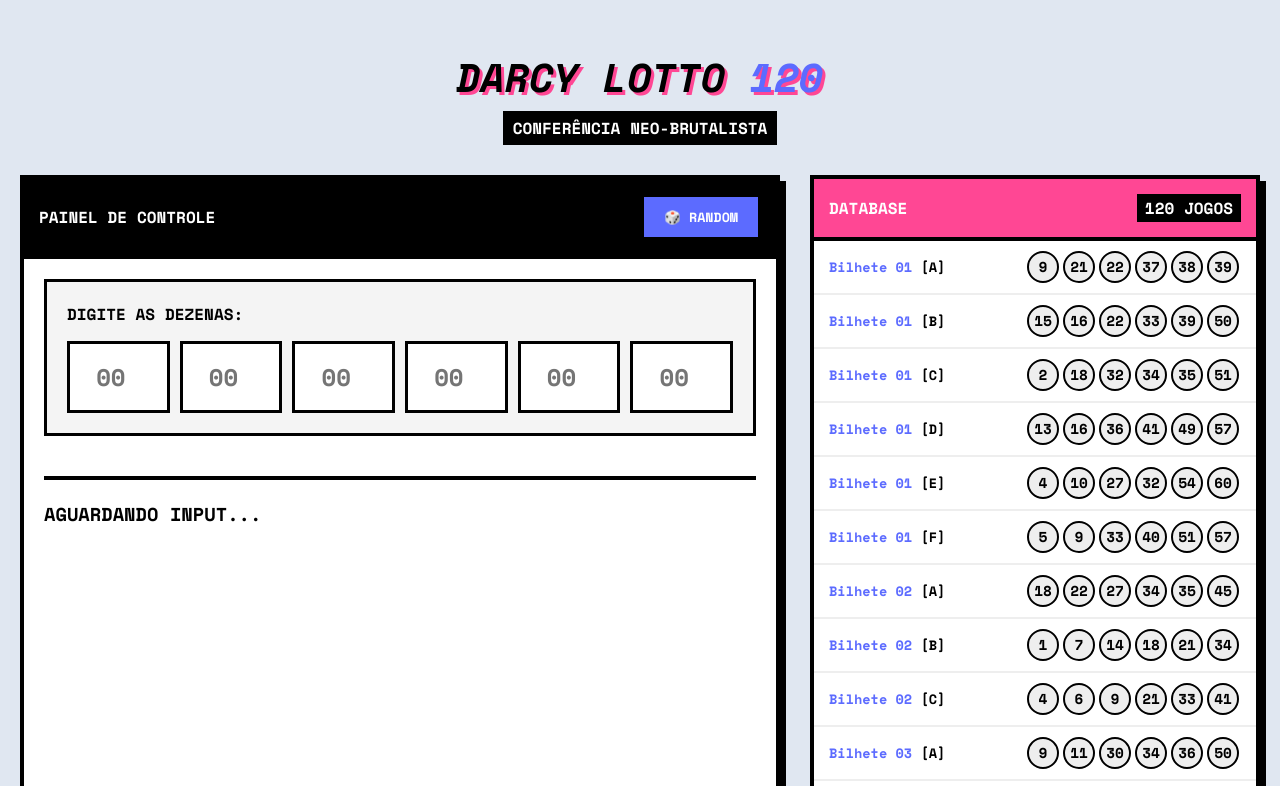
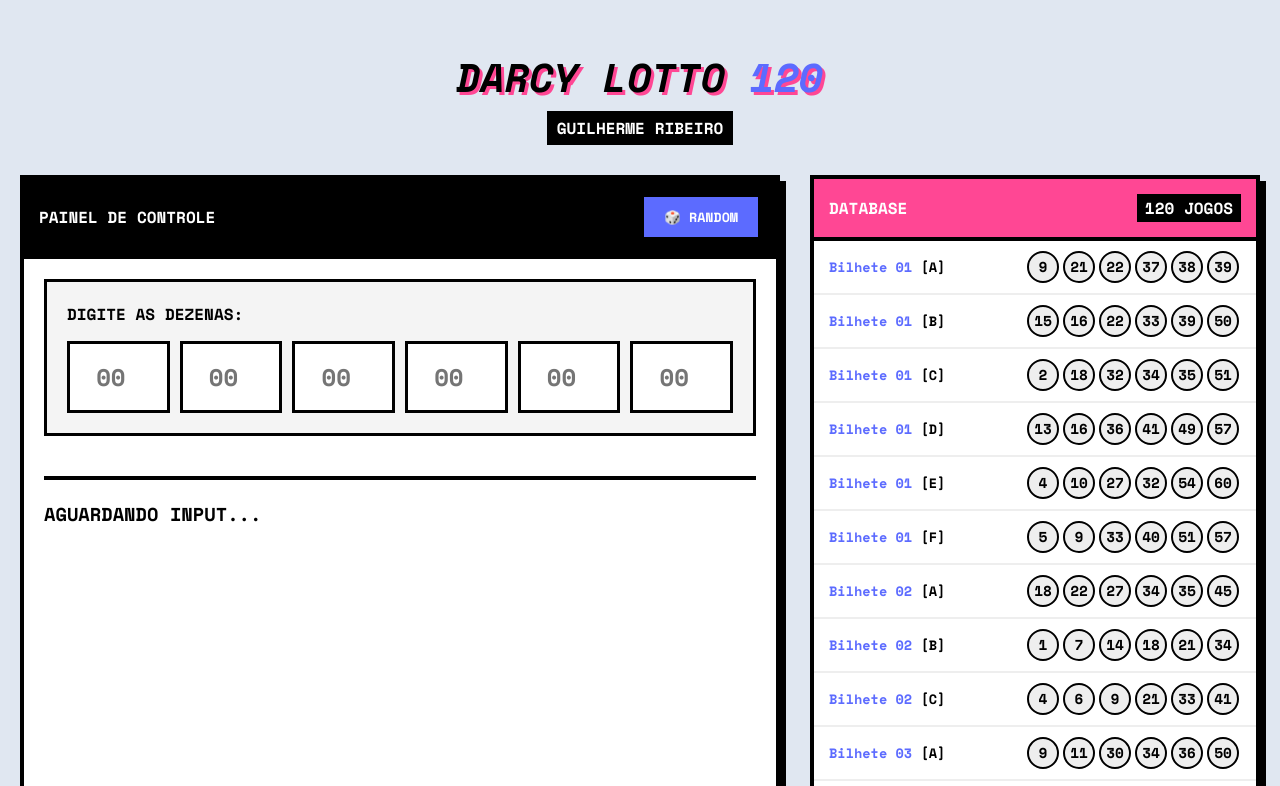
Before and after one commit to Guilherme115/sorteio, a website: page index.html in a window 1280 px wide. Shown: the top 786 px of the page. Drawn offline with nearby package versions, Linux system fonts and the light colour scheme.

Commit message:
terceiro  commit

```diff
--- a/sorteio.html
+++ b/index.html
@@ -253,7 +253,7 @@
 <body>
 
 <h1>Darcy Lotto <span style="color:var(--primary)">120</span></h1>
-<div class="subtitle">CONFERÊNCIA NEO-BRUTALISTA</div>
+<div class="subtitle">GUILHERME RIBEIRO</div>
 
 <div class="main-container">
     <div class="panel">
```
